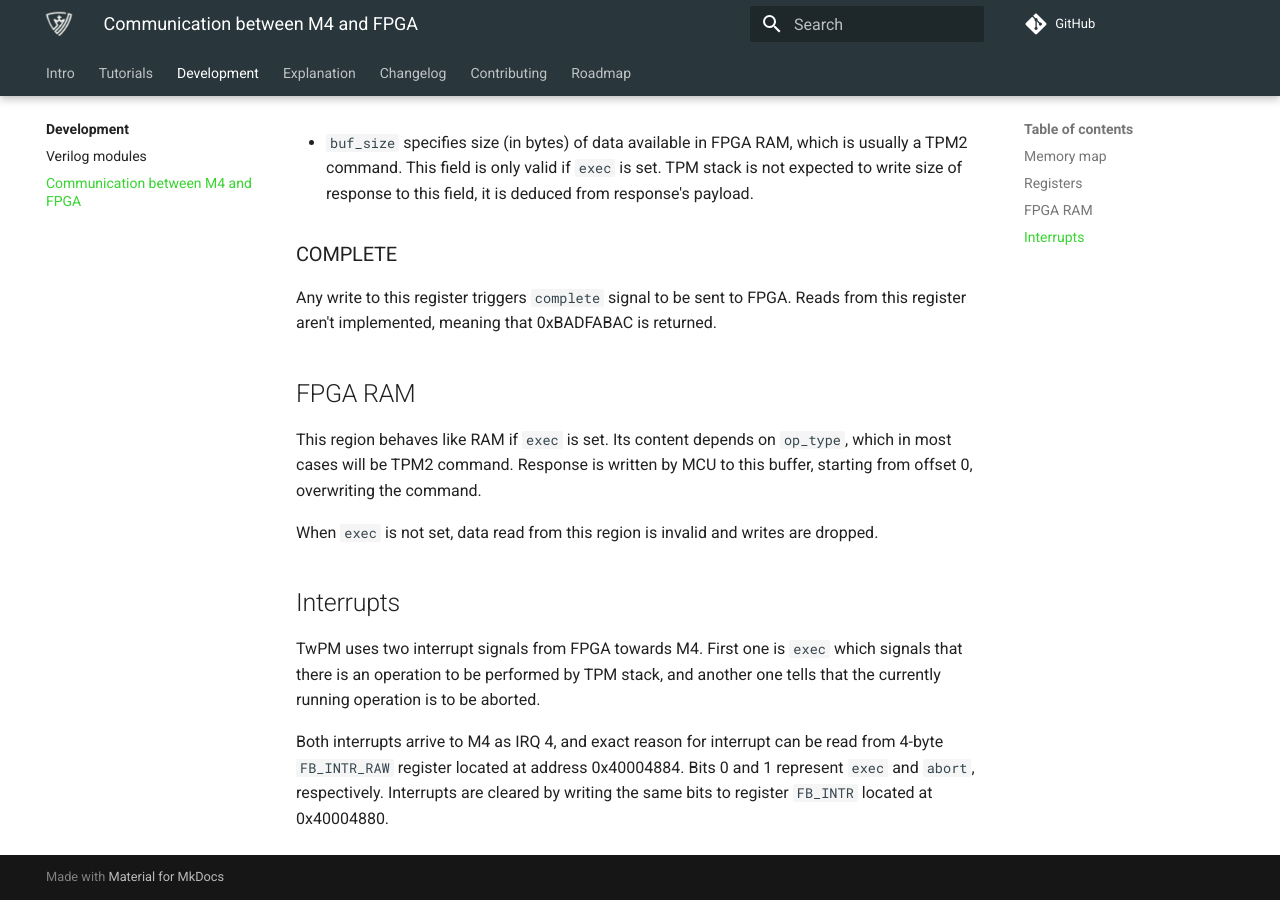
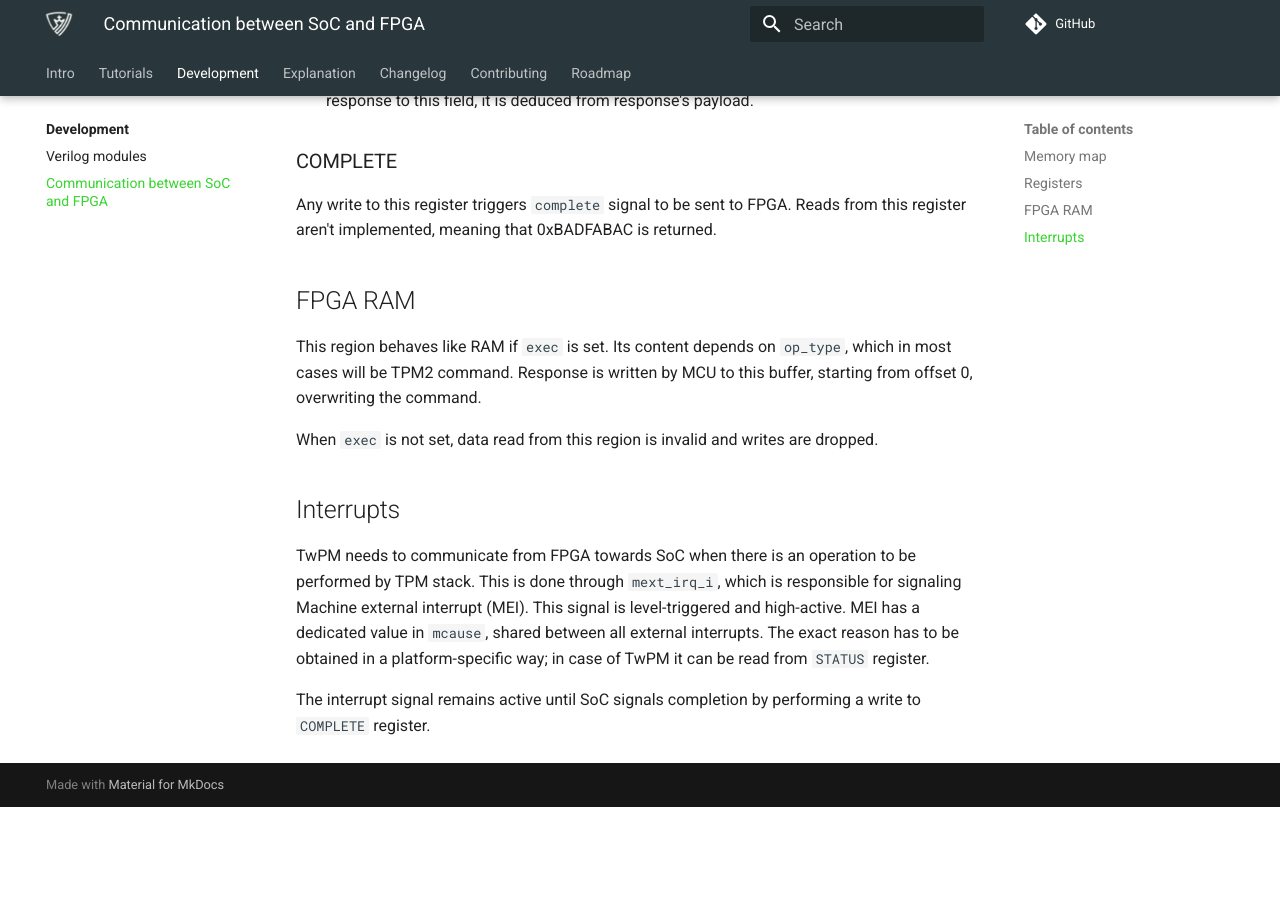
Before and after one commit to Dasharo/twpm-docs, an MkDocs documentation site: the page built from docs/development/soc_fpga_communication.md, in a window 1280 px wide and 900 px high, scrolled down 2222 px. Built offline with MkDocs 1.6.1 and Material for MkDocs 9.7.7, drawn with Linux system fonts in a browser that asks for light colours; comment, search, counter and statistics services are not loaded; after the commit the page ends 3029 px from its top, so only the background shows below that; some of the changed text lies outside the part shown.

Commit message:
development/soc_fpga_communication.md: change for NEORV32
TwPM implemented for NEORV32 has different address space layout
and way of signaling interrupts.

Signed-off-by: Krystian Hebel <krystian.hebel@3mdeb.com>

```diff
--- a/docs/development/m4_fpga_communication.md
+++ b/docs/development/soc_fpga_communication.md
@@ -1,22 +1,23 @@
-# Communication between M4 and FPGA
+# Communication between SoC and FPGA
 
-This document describes how FPGA and M4 communicate with each other in TwPM
-project for EOS-S3. State presented here is valid for revision **TBD** of top
+This document describes how FPGA and SoC communicate with each other in TwPM
+project for NEORV32. State presented here is valid for release v0.2.0 of top
 module.
 
 ## Memory map
 
 | Address    | Size | Name     | Access |
 |------------|------|----------|--------|
-| 0x40020000 | 4B   | STATUS   | RO     |
-| 0x40020004 | 4B   | OP_TYPE  | RO     |
-| 0x40020008 | 4B   | LOCALITY | RO     |
-| 0x4002000C | 4B   | BUF_SIZE | RO     |
-| 0x40020040 | 4B   | COMPLETE | WO     |
-| 0x40020800 | 2KiB | FPGA_RAM | RW     |
+| 0xF0000000 | 4B   | STATUS   | RO     |
+| 0xF0000004 | 4B   | OP_TYPE  | RO     |
+| 0xF0000008 | 4B   | LOCALITY | RO     |
+| 0xF000000C | 4B   | BUF_SIZE | RO     |
+| 0xF0000040 | 4B   | COMPLETE | WO     |
+| 0xF0000800 | 2KiB | FPGA_RAM | RW     |
 
-Reads from invalid addresses return `0xBADFABAC` (BAD FABric ACcess), writes are
-dropped. Most values are valid only if `exec` bit in `STATUS` register is set.
+Reads from invalid addresses in 0xF0000000-0xF0000FFF range return `0xBADFABAC`
+(BAD FABric ACcess), writes are dropped. Most values are valid only if `exec`
+bit in `STATUS` register is set.
 
 ## Registers
 
@@ -26,14 +27,10 @@
 
 ![Layout of STATUS register](/images/reg-status.png)
 
-This register is expected to be informational only, it doesn't provide any
-information that isn't conveyed through other means (interrupts).
-
 * `exec` indicates that MCU is expected to act upon request sent from FPGA,
   specified in `OP_TYPE` register. [Interrupt](#interrupts) is generated when
   this signal gets set by FPGA.
 * `abort` is set when PC aborts command currently being executed by TPM.
-  [Interrupt](#interrupts) is generated when this signal gets set by FPGA.
 * `complete` is a signal sent towards FPGA by writing to `COMPLETE` register.
   The signal is active for a few cycles after write to that register, after that
   is should be automatically set back to 0.
@@ -87,11 +84,12 @@
 
 ## Interrupts
 
-TwPM uses two interrupt signals from FPGA towards M4. First one is `exec` which
-signals that there is an operation to be performed by TPM stack, and another one
-tells that the currently running operation is to be aborted.
+TwPM needs to communicate from FPGA towards SoC when there is an operation to be
+performed by TPM stack. This is done through `mext_irq_i`, which is responsible
+for signaling Machine external interrupt (MEI). This signal is level-triggered
+and high-active. MEI has a dedicated value in `mcause`, shared between all
+external interrupts. The exact reason has to be obtained in a platform-specific
+way; in case of TwPM it can be read from `STATUS` register.
 
-Both interrupts arrive to M4 as IRQ 4, and exact reason for interrupt can be
-read from 4-byte `FB_INTR_RAW` register located at address 0x40004884. Bits 0
-and 1 represent `exec` and `abort`, respectively. Interrupts are cleared by
-writing the same bits to register `FB_INTR` located at 0x40004880.
+The interrupt signal remains active until SoC signals completion by performing
+a write to `COMPLETE` register.
--- a/mkdocs.yml
+++ b/mkdocs.yml
@@ -43,7 +43,7 @@
   - Development:
       - development/index.md
       - Verilog modules: development/verilog_modules.md
-      - Communication between M4 and FPGA: development/m4_fpga_communication.md
+      - Communication between SoC and FPGA: development/soc_fpga_communication.md
   - Explanation:
       - explanation/index.md
       - Hardware requirements: explanation/hardware-requirements.md
```
Also changed, not shown: docs/development/index.md (+2 -2 lines).
